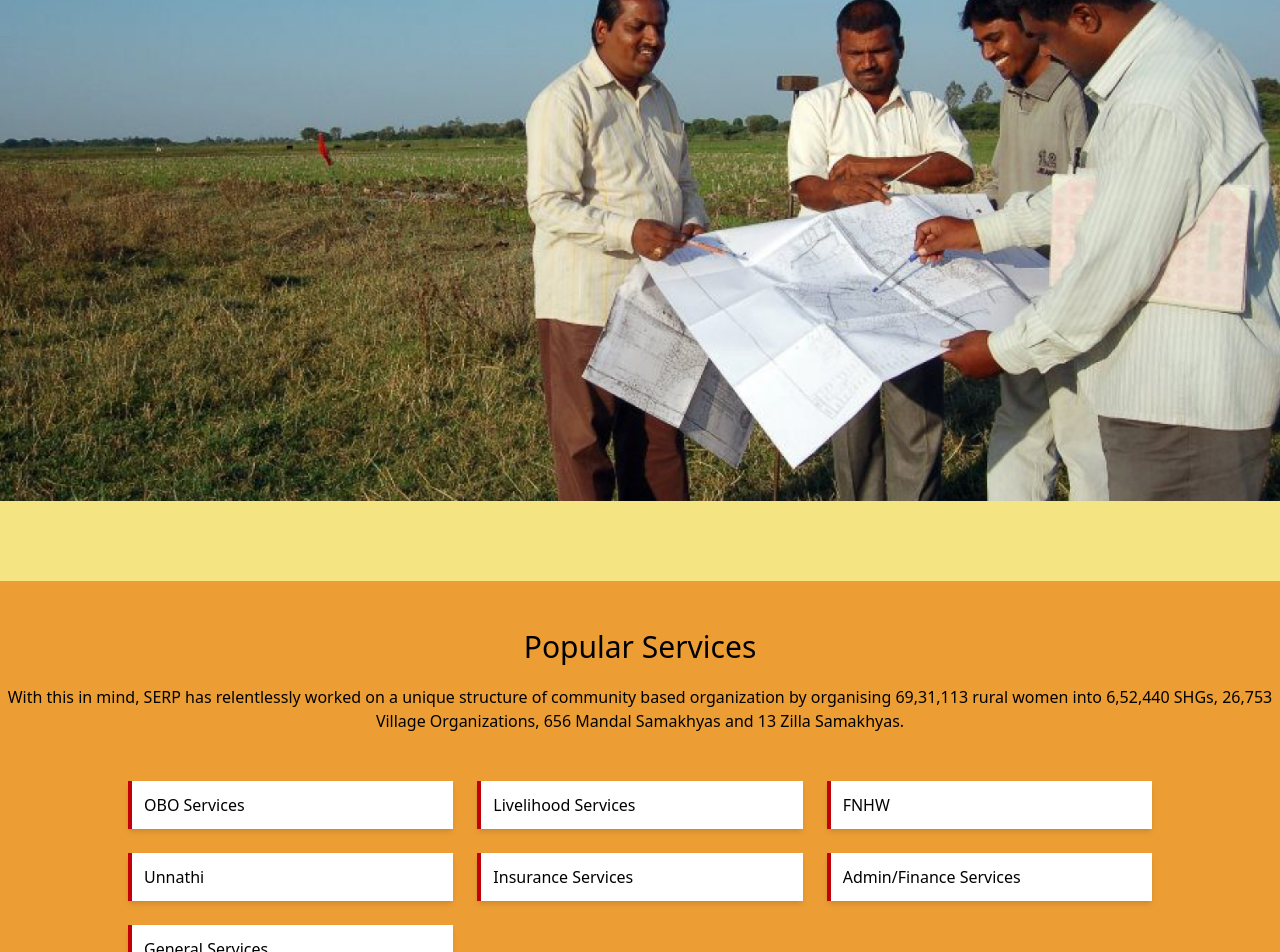
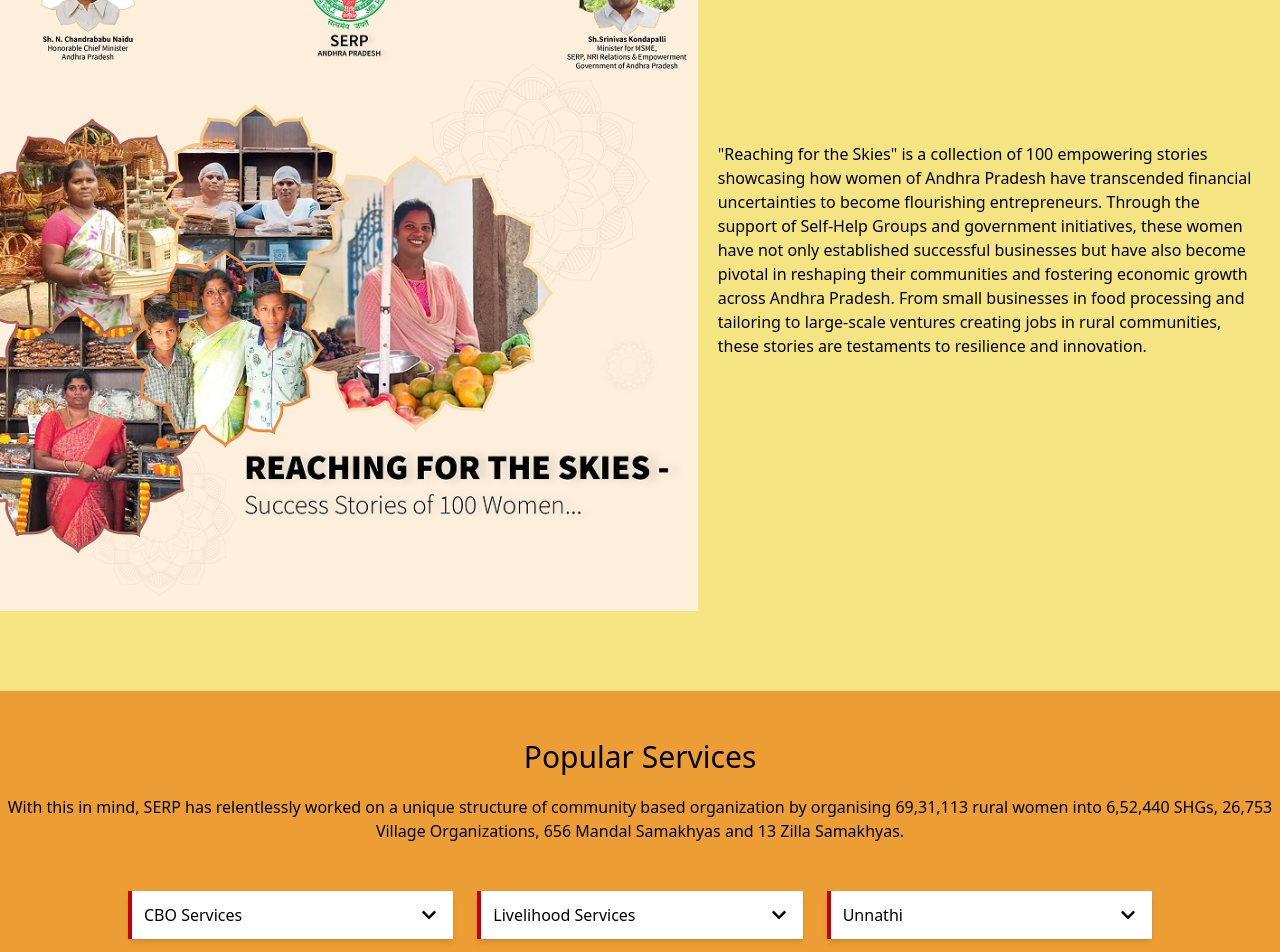
Before and after one commit to Bhavankumarg/serp, a Next.js app: page / in a window 1280 px wide. Shown: the part 1840-2792 px from the top of the page. Built offline with nearby package versions, Linux system fonts and the light colour scheme.

Commit message:
all changes are done

```diff
--- a/components/CaseStoriesComponents/FlipBook.js
+++ b/components/CaseStoriesComponents/FlipBook.js
@@ -38,6 +38,8 @@
 // };
 
 // export default PdfFlipbook;
+
+
 
 import React from "react";
 
--- a/components/Header/Header.js
+++ b/components/Header/Header.js
@@ -1,11 +1,10 @@
-'use client';
+"use client";
 import { HeaderNavLinks } from "@/utils/data";
 import Image from "next/image";
 import Link from "next/link";
 import React, { useState } from "react";
 import { GiHamburgerMenu } from "react-icons/gi";
 import { IoMdClose } from "react-icons/io";
-
 
 const Header = () => {
   const [isOpen, setIsOpen] = useState(false);
@@ -30,9 +29,10 @@
         <nav className="hidden md:flex space-x-6">
           {HeaderNavLinks.map((link, index) => (
             <Link
+              id={link.id}
               key={index}
               href={link.url}
-            className="hidden md:block text-black font-medium hover:text-red-700"
+              className="text-black font-medium hover:text-red-700"
             >
               {link.title}
             </Link>
@@ -48,15 +48,17 @@
       {/* Mobile Navigation */}
       {isOpen && (
         <nav className="md:hidden absolute top-16 left-0 w-full bg-white shadow-md py-4 flex flex-col space-y-4 items-start px-6">
-          <a href="#" className="text-black font-medium hover:text-red-700">
-            SERP
-          </a>
-          <a href="/case-stories" className="text-black font-medium hover:text-red-700">
-            Case Stories
-          </a>
-          <a href="#" className="text-black font-medium hover:text-red-700">
-            Services
-          </a>
+          {HeaderNavLinks.map((link, index) => (
+            <Link
+              id={link.id}
+              key={index}
+              href={link.url}
+              className="text-black font-medium hover:text-red-700"
+              onClick={() => setIsOpen(false)} // Close menu when a link is clicked
+            >
+              {link.title}
+            </Link>
+          ))}
         </nav>
       )}
     </header>
--- a/components/HomeComponents/CaseStories.js
+++ b/components/HomeComponents/CaseStories.js
@@ -1,18 +1,39 @@
-import Image from 'next/image'
-import React from 'react'
+import Image from "next/image";
+import React from "react";
 
 const CaseStories = () => {
   return (
     <>
-      <div className='bg-[#F5E582] lg:pb-20 pb-5 lg:pt-10 lg:mt-10 mt-5'>
-        <h1 className='text-center text-3xl p-4'>Case Stories</h1>
-
-      <div className='container mx-auto flex items-center justify-center lg:mt-5'>
-        <Image src="/Home/banner5.png" alt="Case Stories Banner" width={1200} height={1000} className='w-full p-5 lg:p-0'/>
-      </div>
+      <div className="bg-[#F5E582] lg:pb-20 pb-5 lg:pt-10 lg:mt-10 mt-5">
+        <h1 className="text-center text-3xl p-4">Case Stories</h1>
+        <div className="flex container mx-auto flex-col lg:flex-row items-center justify-center">
+          <div className="lg:mt-5">
+            <Image
+              src="/Home/CaseStoriesBanner.png"
+              alt="Case Stories Banner"
+              width={1200}
+              height={1000}
+              className="w-full p-5 lg:p-0"
+            />
+          </div>
+          <div className="p-5 lg:w-1/2">
+            <p>
+              &quot;Reaching for the Skies&quot; is a collection of 100
+              empowering stories showcasing how women of Andhra Pradesh have
+              transcended financial uncertainties to become flourishing
+              entrepreneurs. Through the support of Self-Help Groups and
+              government initiatives, these women have not only established
+              successful businesses but have also become pivotal in reshaping
+              their communities and fostering economic growth across Andhra
+              Pradesh. From small businesses in food processing and tailoring to
+              large-scale ventures creating jobs in rural communities, these
+              stories are testaments to resilience and innovation.
+            </p>
+          </div>
+        </div>
       </div>
     </>
-  )
-}
+  );
+};
 
-export default CaseStories
+export default CaseStories;
--- a/components/HomeComponents/PopularServices.js
+++ b/components/HomeComponents/PopularServices.js
@@ -1,21 +1,110 @@
-import React from "react";
+"use client";
+import React, { useState } from "react";
+import { FaChevronDown } from "react-icons/fa";
+import { useRouter } from "next/navigation";
 
 const PopularServices = () => {
+  const [openDropdown, setOpenDropdown] = useState(null);
+  const router = useRouter();
+
   const services = [
-    "OBO Services",
-    "Livelihood Services",
-    "FNHW",
-    "Unnathi",
-    "Insurance Services",
-    "Admin/Finance Services",
-    "General Services",
+    {
+      name: "CBO Services",
+      subServices: [
+        {
+          name: "Institutional Building",
+          link: "http://mbk-serp.ap.gov.in/InstitutionBuilding/UI/home.aspx",
+        },
+        {
+          name: "HLP & FNHW",
+          link: "http://shgmbk-serp.ap.gov.in/SHGBookkeeping/UI/Home.aspx",
+        },
+        {
+          name: "CBO Accounting - VO/MS/ZS",
+          link: "http://cbo-serp.ap.gov.in/Default.aspx",
+        },
+        {
+          name: "Bank Linkage",
+          link: "https://www.ikp.serp.ap.gov.in/BPAP/view/shared/home.aspx",
+        },
+        {
+          name: "Sthreenidhi Services",
+          link: "https://www.sthreenidhi.ap.gov.in/SNBank/UI/Home.aspx",
+        },
+      ],
+    },
+    {
+      name: "Livelihood Services",
+      subServices: [
+        {
+          name: "APRIGP",
+          link: "http://103.210.74.210:8080/FPO/aprigp/Aprigp_Portal.html",
+        },
+        {
+          name: "Livelihoods Reports",
+          link: "http://103.210.74.212:8081/Reports/report.aspx",
+        },
+        {
+          name: "APMSS-Livelihoods",
+          link: "https://www.ikp.serp.ap.gov.in/APMAS/UI/Login.aspx",
+        },
+        {
+          name: "APSARAS",
+          link: "https://www.ikp.serp.ap.gov.in/APMAS/SARASUI/SarasHome.aspx",
+        },
+      ],
+    },
+    {
+      name: "Unnathi",
+      subServices: [
+        {
+          name: "unnathi",
+          link: "https://www.sthreenidhi.ap.gov.in/unnathi/UI/Home.aspx",
+        },
+      ],
+    },
+    {
+      name: "Insurance Services",
+      subServices: [
+        { name: "Abhaya Hastham", link: "https://www.serp.ap.gov.in/AHAP/" },
+        { name: "AABY", link: "http://www.aaby.ap.gov.in/" },
+        {
+          name: "Social security pensions",
+          link: "https://sspensions.ap.gov.in/SSP",
+        },
+      ],
+    },
+    {
+
+
+      name: "Admin/Finance Services",
+      subServices: [
+        { name: "Annual Works & Finance Plan", link: "https://www.serp.ap.gov.in/AWFP/" },
+        { name: "HRMS", link: "https://www.serp.ap.gov.in/HRMSAP/" },
+
+      ],
+    },
+    {
+      name: "General Services",
+      subServices: [{ name: "Staff Performance", link: "https://www.ikp.serp.ap.gov.in/PMSC/LoginPage.aspx" }],
+    },
   ];
 
+  const toggleDropdown = (index) => {
+    setOpenDropdown(openDropdown === index ? null : index);
+  };
+
+  const handleNavigation = (link) => {
+    if (link.startsWith("http")) {
+      window.open(link, "_blank", "noopener,noreferrer");
+    } else {
+      router.push(link);
+    }
+  };
+
   return (
-    <>
-
-      <div className="bg-[#EC9E34] lg:flex flex-col justify-center items-center">
-      <div className="text-center container mx-auto py-12">
+    <div className="bg-[#EC9E34] lg:flex flex-col justify-center items-center" id="services">
+       <div className="text-center container mx-auto py-12">
         <h2 className="text-3xl">Popular Services</h2>
         <p className="pt-5 px-5 lg:px-0">
           With this in mind, SERP has relentlessly worked on a unique structure
@@ -24,19 +113,44 @@
           and 13 Zilla Samakhyas.
         </p>
       </div>
-        <div className="lg:grid grid-cols-3 gap-6 w-full max-w-5xl space-y-6 lg:space-y-0 pb-20 px-5 lg:px-0">
-          {services.map((service, index) => (
+      <div className="lg:grid grid-cols-3 gap-6 w-full max-w-5xl space-y-6 lg:space-y-0 pb-20 px-5 lg:px-0">
+        {services.map((service, index) => (
+          <div key={index} className="relative">
             <div
-              key={index}
-              className="bg-white text-black px-4 py-3 shadow-md relative"
+              className="bg-white text-black px-4 py-3 shadow-md flex justify-between items-center relative cursor-pointer"
+              onClick={() =>
+                service.subServices.length > 0 && toggleDropdown(index)
+              }
             >
               <span className="absolute left-0 top-0 h-full w-1 bg-red-700"></span>
-              {service}
+              {service.name}
+              {service.subServices.length > 0 && (
+                <FaChevronDown
+                  className={`transition-transform ${
+                    openDropdown === index ? "rotate-180" : ""
+                  }`}
+                />
+              )}
             </div>
-          ))}
-        </div>
+
+            {/* Dropdown Content with Links */}
+            {openDropdown === index && service.subServices.length > 0 && (
+              <div className="absolute left-0 w-full bg-gray-100 shadow-md mt-1 z-10">
+                {service.subServices.map((sub, subIndex) => (
+                  <div
+                    key={subIndex}
+                    className="px-4 py-2 hover:bg-gray-200 cursor-pointer"
+                    onClick={() => handleNavigation(sub.link)}
+                  >
+                    {sub.name}
+                  </div>
+                ))}
+              </div>
+            )}
+          </div>
+        ))}
       </div>
-    </>
+    </div>
   );
 };
 
--- a/package.json
+++ b/package.json
@@ -3,9 +3,9 @@
   "version": "0.1.0",
   "private": true,
   "scripts": {
-    "dev": "next dev",
+    "dev": "next dev -p 3038",
     "build": "next build",
-    "start": "next start",
+    "start": "next start -p 3038",
     "lint": "next lint"
   },
   "dependencies": {
--- a/utils/data.js
+++ b/utils/data.js
@@ -56,6 +56,7 @@
     },
     {
         title : "Services",
-        url : "#"
+        url : "#services",
+        id: "#services"
     }
 ]
```
Also changed, not shown: public/Home/CaseStoriesBanner.png (added). Lines whose indentation alone changed are shown as unchanged.
